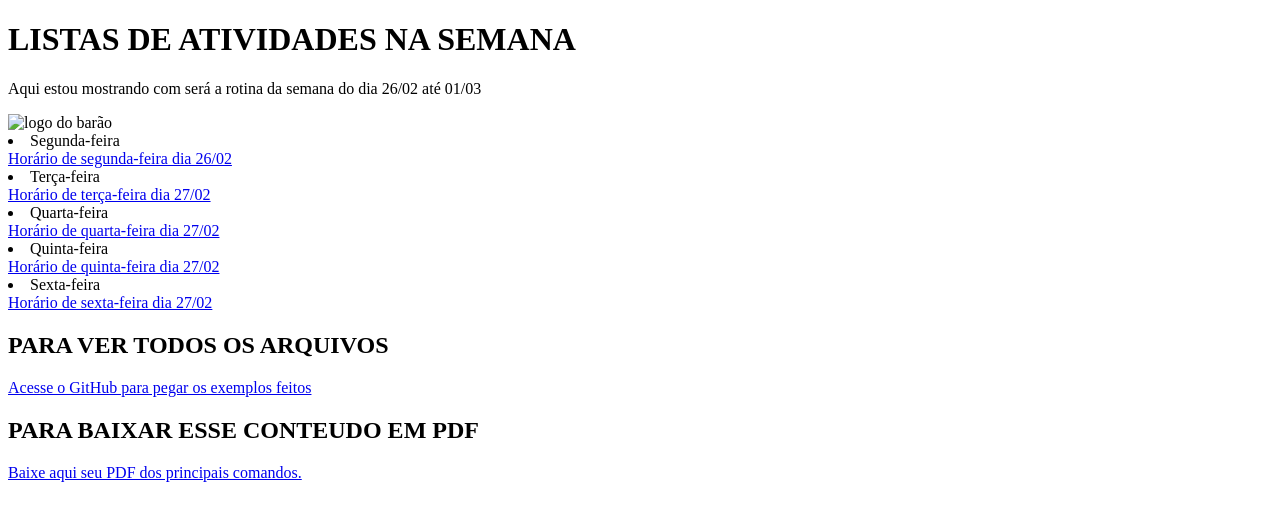
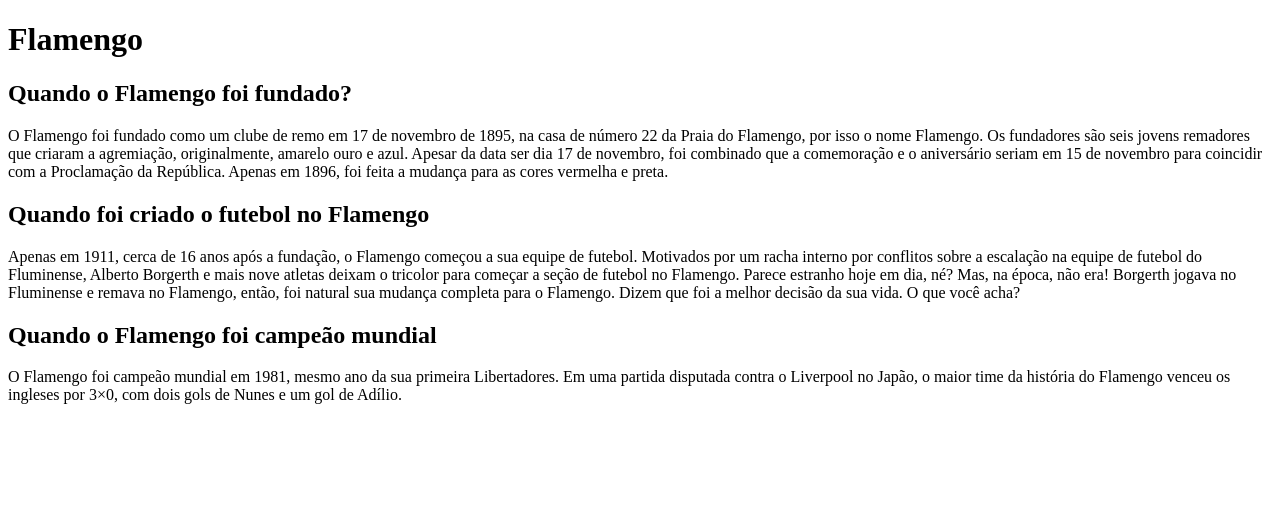
Before and after one commit to Leandro1604/leandrosites, a plain HTML site: page index.html in a window 1280 px wide. Drawn offline with Linux system fonts and the light colour scheme.

Commit message:
Add files via upload

```diff
--- a/index.html
+++ b/index.html
@@ -1,42 +1,22 @@
 <!DOCTYPE html>
-<html lang="en">
+<html lang="pt-br">
 <head>
     <meta charset="UTF-8">
     <meta name="viewport" content="width=device-width, initial-scale=1.0">
-    <link rel="shortcut icon" href="ICONE.ico" type="Aula-03/ICONE"
-    <title></title>
+    <title>Site 2024</title>
+    <style type="style.css"></style>
 </head>
 <body>
-    <h1> LISTAS DE ATIVIDADES NA SEMANA</h1>
+    <h1>Flamengo</h1>
+    <h2>Quando o Flamengo foi fundado?</h2>
+    <p>O Flamengo foi fundado como um clube de remo em 17 de novembro de 1895, na casa de número 22 da Praia do Flamengo, por isso o nome Flamengo. Os fundadores são seis jovens remadores que criaram a agremiação, originalmente, amarelo ouro e azul. Apesar da data ser dia 17 de novembro, foi combinado que a comemoração e o aniversário seriam em 15 de novembro para coincidir com a Proclamação da República.
 
-    <p> Aqui estou mostrando com será a rotina da semana do dia 26/02 até 01/03</p>
+        Apenas em 1896, foi feita a mudança para as cores vermelha e preta. </p>
+        <h2>Quando  foi criado o futebol no  Flamengo</h2>
+        <p>Apenas em 1911, cerca de 16 anos após a fundação, o Flamengo começou a sua equipe de futebol. Motivados por um racha interno por conflitos sobre a escalação na equipe de futebol do Fluminense, Alberto Borgerth e mais nove atletas deixam o tricolor para começar a seção de futebol no Flamengo.
 
-    <img src="bara01.png" alt="logo do barão">
-
-
-        <li>Segunda-feira</li>
-        <a href="segunda.html" target="_blank">Horário de segunda-feira dia 26/02</a>
-
-        <li>Terça-feira</li>
-        <a href="terca.html" target="_blank">Horário de terça-feira dia 27/02</a>
-
-        <li>Quarta-feira</li>
-        <a href="quarta.html" target="_blank">Horário de quarta-feira dia 27/02</a>
-
-        <li>Quinta-feira</li>
-        <a href="quinta.html" target="_blank">Horário de quinta-feira dia 27/02</a>
-
-        <li>Sexta-feira</li>
-        <a href="sexta.html" target="_blank">Horário de sexta-feira dia 27/02</a>
-
-    </ol>
-    <h2> PARA VER TODOS OS ARQUIVOS</h2>
-    <a href="https://github.com/rogeriodfreis/HTML-CSS" target="_blank">Acesse o GitHub para pegar os exemplos feitos</a>
-
-    <h2> PARA BAIXAR ESSE CONTEUDO EM PDF</h2>
-    <a href="https://github.com/rogeriodfreis/HTML-CSS/blob/main/COINI.pdf" target="_blank"  download="COINI.pdf" type="aplication/pdf">
-        Baixe aqui seu PDF dos principais comandos.
-    </a>
-
+            Parece estranho hoje em dia, né? Mas, na época, não era! Borgerth jogava no Fluminense e remava no Flamengo, então, foi natural sua mudança completa para o Flamengo. Dizem que foi a melhor decisão da sua vida. O que você acha? </p>
+            <h2>Quando o Flamengo foi campeão mundial</h2>
+            <p>O Flamengo foi campeão mundial em 1981, mesmo ano da sua primeira Libertadores. Em uma partida disputada contra o Liverpool no Japão, o maior time da história do Flamengo venceu os ingleses por 3×0, com dois gols de Nunes e um gol de Adílio. </p>
 </body>
 </html>
```
Also changed, not shown: style.css (added).
